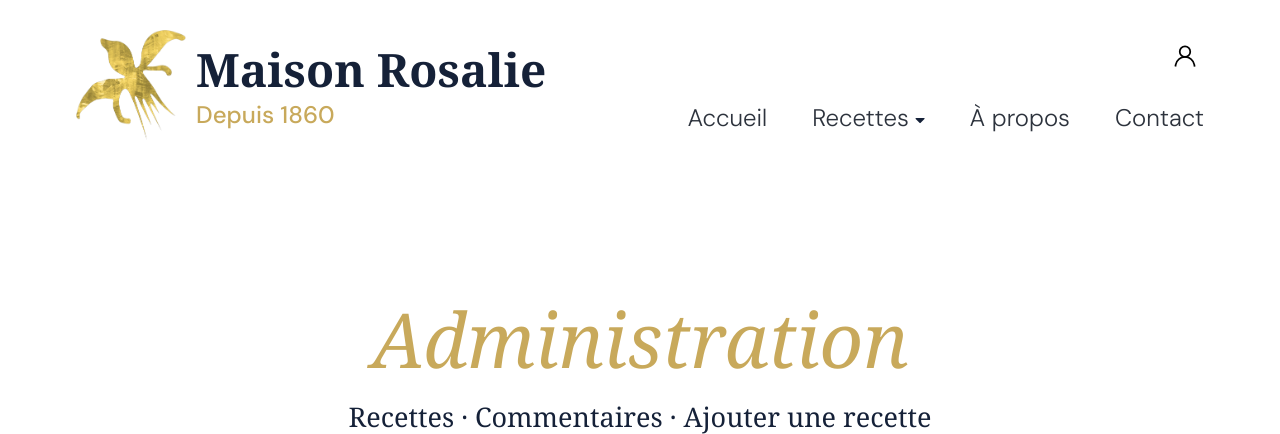
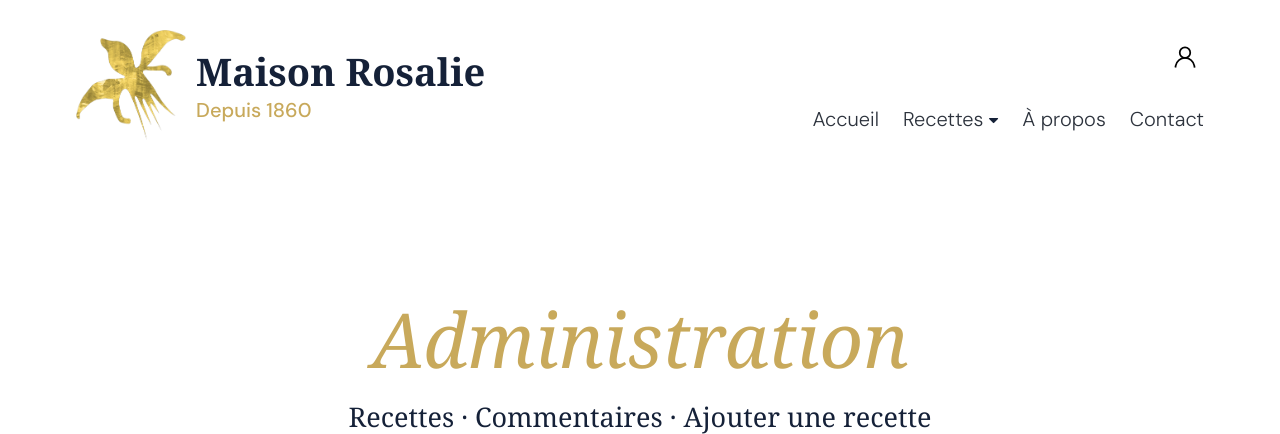
Before and after one commit to KukichaBXL/Chocolat-Rosalie, a PHP site: template view/admin.php in a window 1280 px wide. Shown: the top 434 px of the page. Run offline with PHP 8.4, Linux system fonts and the light colour scheme; the template is opened without the code that fills it, so the values that code supplies are empty; some libraries are stand-ins or nearby versions; some web fonts are replaced.

Commit message:
Style change pwd

```diff
--- a/public/css/style.css
+++ b/public/css/style.css
@@ -1598,3 +1598,50 @@ main:has(.histoire) + .site-footer {
     list-style: none;
   }
 }
+/* panel */
+
+a.user-name {
+  text-decoration: none;
+}
+
+a.user-name:hover {
+  text-decoration: underline;
+}
+
+/* Menu à 5 entrées (avec « Mon compte » ou « Admin ») */
+/* les liens ne passent jamais sur 2 lignes */
+.main-nav a {
+  white-space: nowrap;
+}
+
+.main-nav ul {
+  gap: 32px;
+}
+
+@media (max-width: 1400px) {
+  .main-nav a {
+    font-size: 20px;
+  }
+
+  .main-nav ul {
+    gap: 24px;
+  }
+
+  .brand-name {
+    font-size: 38px;
+  }
+
+  .brand-tagline {
+    font-size: 20px;
+  }
+}
+
+@media (max-width: 1100px) {
+  .main-nav a {
+    font-size: 18px;
+  }
+
+  .main-nav ul {
+    gap: 16px;
+  }
+}
--- a/view/inc/header.php
+++ b/view/inc/header.php
@@ -44,7 +44,7 @@
                 <?php else : ?>
                     <!-- connecté : le nom et le bouton Déconnexion (un formulaire POST avec le jeton CSRF) -->
                     <form method="post" class="compte-connecte">
-                        <span class="user-name"><?= htmlspecialchars($utilisateur['username']) ?></span>
+                        <a href="<?= RACINE_URL ?>compte" class="user-name"><?= htmlspecialchars($utilisateur['username']) ?></a>
                         <input type="hidden" name="action" value="deconnexion" />
                         <?= champCsrf() ?>
                         <button type="submit" class="logout-btn">Déconnexion</button>
@@ -112,6 +112,9 @@
                     <li><a href="<?= RACINE_URL ?>contact" <?= $pg === 'contact' ? 'class="active"' : '' ?>>Contact</a></li>
                     <?php if (!empty($estAdmin)) : ?>
                         <li><a href="<?= RACINE_URL ?>admin" <?= $pg === 'admin' ? 'class="active"' : '' ?>>Admin</a></li>
+                    <?php elseif ($utilisateur !== null) : ?>
+                        <!-- une personne connectée (non administrateur) voit « Mon compte » à la place de « Admin » -->
+                        <li><a href="<?= RACINE_URL ?>compte" <?= $pg === 'compte' ? 'class="active"' : '' ?>>Mon compte</a></li>
                     <?php endif; ?>
                 </ul>
             </nav>
```
